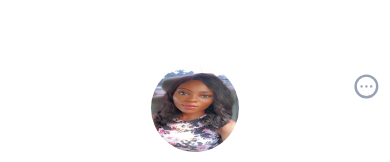
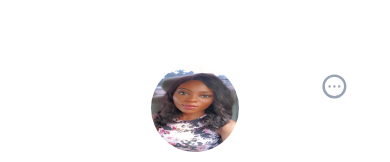
Before and after one commit to IAMMORBOR/Linktree-HNG-Stage-1-, a React (Create React App) app: page / in a window 390 px wide. Shown: the top 162 px of the page. Built offline with nearby package versions, Linux system fonts and the light colour scheme.

Commit message:
adjusted

```diff
--- a/src/App.style.scss
+++ b/src/App.style.scss
@@ -151,7 +151,7 @@
         &-Nav{
             &--icon{
                 top: 2.5rem;
-                left: 20rem;
+                left: 18rem;
             }
             &--desktop{
                 display: none;
```
